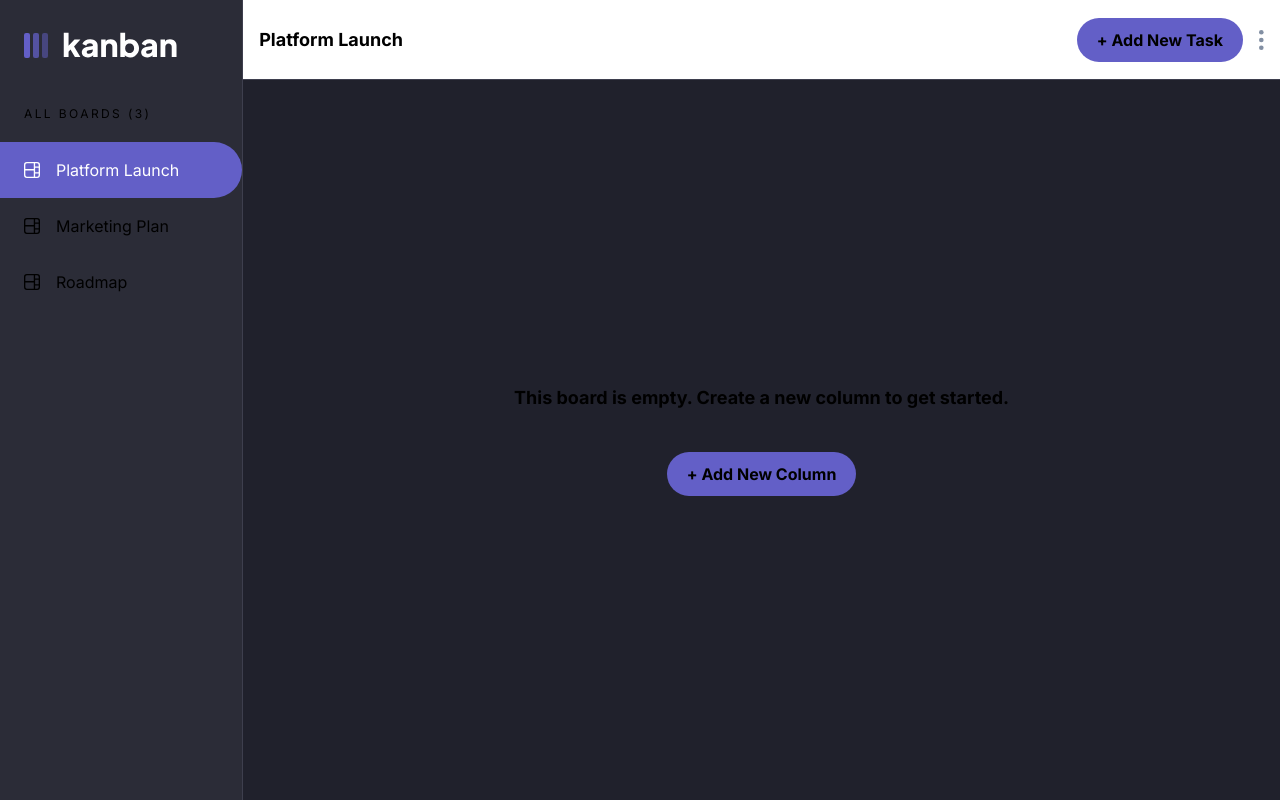
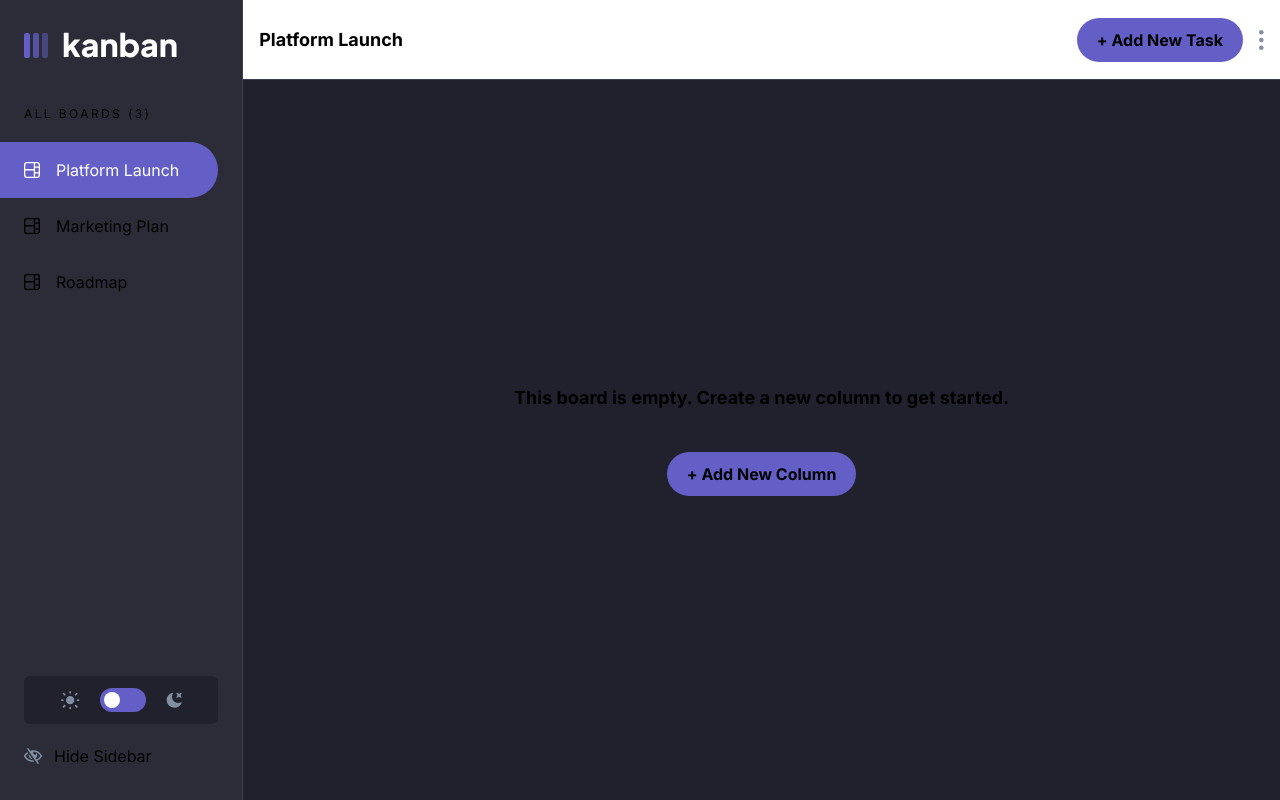
Before and after one commit to RogelioCamargo/kanban-task-management, a Next.js app: page / in a window 1280 px wide. Built offline with nearby package versions, Linux system fonts and the light colour scheme.

Commit message:
Create theme toggler component

```diff
--- a/app/globals.css
+++ b/app/globals.css
@@ -16,8 +16,9 @@
   }
 }
 
-html, body {
-	height: 100%;
+html,
+body {
+  height: 100%;
 }
 
 body {
@@ -31,11 +32,70 @@
 }
 
 main {
-	height: calc(100% - 64px);
+  height: calc(100% - 64px);
 }
 
 @media (min-width: 768px) {
-	main {
-		height: calc(100% - 80px);
-	}
+  main {
+    height: calc(100% - 80px);
+  }
 }
+
+/* Slider CSS */
+
+.switch {
+  position: relative;
+  display: inline-block;
+  width: 46px;
+  height: 24px;
+}
+
+.switch input {
+  opacity: 0;
+  width: 0;
+  height: 0;
+}
+
+
+.slider {
+  position: absolute;
+  cursor: pointer;
+  top: 0;
+  left: 0;
+  right: 0;
+  bottom: 0;
+	background-color: #635FC7;
+  -webkit-transition: 0.4s;
+  transition: 0.4s;
+}
+
+/* Round Ball The Slides */
+.slider:before {
+  position: absolute;
+  content: "";
+  height: 16px;
+  width: 16px;
+  left: 4px;
+  bottom: 4px;
+  background-color: white;
+  -webkit-transition: 0.4s;
+  transition: 0.4s;
+}
+
+input:focus + .slider {
+  box-shadow: 0 0 1px #635FC7;
+}
+
+input:checked + .slider:before {
+  -webkit-transform: translateX(22px);
+  -ms-transform: translateX(22px);
+  transform: translateX(22px);
+}
+
+.slider.round {
+  border-radius: 24px;
+}
+
+.slider.round:before {
+  border-radius: 50%;
+}
--- a/components/Aside.tsx
+++ b/components/Aside.tsx
@@ -1,8 +1,9 @@
 import { boards } from "@/data";
+import ThemeToggler from "./ThemeToggler";
 
 export default function Aside() {
   return (
-    <aside className="hidden md:flex flex-col gap-12 py-8 bg-gray-500 h-full w-[260px] lg:w-[300px] border-r border-gray-400">
+    <aside className="hidden md:flex flex-col gap-12 py-8 bg-gray-500 h-full w-[300px] border-r border-gray-400">
       <div className="pl-6">
         <svg width="153" height="26" xmlns="http://www.w3.org/2000/svg">
           <g fill="none" fill-rule="evenodd">
@@ -19,11 +20,12 @@
           </g>
         </svg>
       </div>
-      <div className="dark:text-gray-300">
+      <div className="dark:text-gray-300 flex flex-col justify-between h-full">
+        <div>
           <h2 className="uppercase text-xs tracking-[2.4px] mb-5 pl-6">
             All Boards ({boards.length})
           </h2>
-        <ul>
+          <ul className="pr-6">
             {boards.map((board, index) => {
               return (
                 <li
@@ -33,7 +35,11 @@
                     index == 0 ? "bg-primary text-white rounded-r-full" : "",
                   ].join(" ")}
                 >
-                <svg width="16" height="16" xmlns="http://www.w3.org/2000/svg">
+                  <svg
+                    width="16"
+                    height="16"
+                    xmlns="http://www.w3.org/2000/svg"
+                  >
                     <path
                       d="M0 2.889A2.889 2.889 0 0 1 2.889 0H13.11A2.889 2.889 0 0 1 16 2.889V13.11A2.888 2.888 0 0 1 13.111 16H2.89A2.889 2.889 0 0 1 0 13.111V2.89Zm1.333 5.555v4.667c0 .859.697 1.556 1.556 1.556h6.889V8.444H1.333Zm8.445-1.333V1.333h-6.89A1.556 1.556 0 0 0 1.334 2.89V7.11h8.445Zm4.889-1.333H11.11v4.444h3.556V5.778Zm0 5.778H11.11v3.11h2a1.556 1.556 0 0 0 1.556-1.555v-1.555Zm0-7.112V2.89a1.555 1.555 0 0 0-1.556-1.556h-2v3.111h3.556Z"
                       fill="currentColor"
@@ -45,6 +51,19 @@
             })}
           </ul>
         </div>
+        <div className="px-6">
+          <ThemeToggler />
+          <div className="flex items-center gap-3 mt-5">
+            <svg width="18" height="16" xmlns="http://www.w3.org/2000/svg">
+              <path
+                d="M8.522 11.223a4.252 4.252 0 0 1-3.654-5.22l3.654 5.22ZM9 12.25A8.685 8.685 0 0 1 1.5 8a8.612 8.612 0 0 1 2.76-2.864l-.86-1.23A10.112 10.112 0 0 0 .208 7.238a1.5 1.5 0 0 0 0 1.524A10.187 10.187 0 0 0 9 13.75c.414 0 .828-.025 1.239-.074l-1-1.43A8.88 8.88 0 0 1 9 12.25Zm8.792-3.488a10.14 10.14 0 0 1-4.486 4.046l1.504 2.148a.375.375 0 0 1-.092.523l-.648.453a.375.375 0 0 1-.523-.092L3.19 1.044A.375.375 0 0 1 3.282.52L3.93.068a.375.375 0 0 1 .523.092l1.735 2.479A10.308 10.308 0 0 1 9 2.25c3.746 0 7.031 2 8.792 4.988a1.5 1.5 0 0 1 0 1.524ZM16.5 8a8.674 8.674 0 0 0-6.755-4.219A1.75 1.75 0 1 0 12.75 5v-.001a4.25 4.25 0 0 1-1.154 5.366l.834 1.192A8.641 8.641 0 0 0 16.5 8Z"
+                fill="#828FA3"
+              />
+            </svg>
+            <span>Hide Sidebar</span>
+          </div>
+        </div>
+      </div>
     </aside>
   );
 }
--- /dev/null
+++ b/components/ThemeToggler.tsx
@@ -0,0 +1,22 @@
+export default function ThemeToggler() {
+  return (
+    <div className="flex justify-center items-center gap-5 bg-gray-600 py-3 rounded-md">
+      <svg width="19" height="19" xmlns="http://www.w3.org/2000/svg">
+        <path
+          d="M9.167 15.833a.833.833 0 0 1 .833.834v.833a.833.833 0 0 1-1.667 0v-.833a.833.833 0 0 1 .834-.834ZM3.75 13.75a.833.833 0 0 1 .59 1.422l-1.25 1.25a.833.833 0 0 1-1.18-1.178l1.25-1.25a.833.833 0 0 1 .59-.244Zm10.833 0c.221 0 .433.088.59.244l1.25 1.25a.833.833 0 0 1-1.179 1.178l-1.25-1.25a.833.833 0 0 1 .59-1.422ZM9.167 5a4.167 4.167 0 1 1 0 8.334 4.167 4.167 0 0 1 0-8.334Zm-7.5 3.333a.833.833 0 0 1 0 1.667H.833a.833.833 0 1 1 0-1.667h.834Zm15.833 0a.833.833 0 0 1 0 1.667h-.833a.833.833 0 0 1 0-1.667h.833Zm-1.667-6.666a.833.833 0 0 1 .59 1.422l-1.25 1.25a.833.833 0 1 1-1.179-1.178l1.25-1.25a.833.833 0 0 1 .59-.244Zm-13.333 0c.221 0 .433.088.59.244l1.25 1.25a.833.833 0 0 1-1.18 1.178L1.91 3.09a.833.833 0 0 1 .59-1.422ZM9.167 0A.833.833 0 0 1 10 .833v.834a.833.833 0 1 1-1.667 0V.833A.833.833 0 0 1 9.167 0Z"
+          fill="#828FA3"
+        />
+      </svg>
+      <label className="switch">
+        <input type="checkbox" />
+        <span className="slider round"></span>
+      </label>
+      <svg width="16" height="16" xmlns="http://www.w3.org/2000/svg">
+        <path
+          d="M6.474.682c.434-.11.718.406.481.78A6.067 6.067 0 0 0 6.01 4.72c0 3.418 2.827 6.187 6.314 6.187.89.002 1.77-.182 2.584-.54.408-.18.894.165.724.57-1.16 2.775-3.944 4.73-7.194 4.73-4.292 0-7.771-3.41-7.771-7.615 0-3.541 2.466-6.518 5.807-7.37Zm8.433.07c.442-.294.969.232.674.674l-.525.787a1.943 1.943 0 0 0 0 2.157l.525.788c.295.441-.232.968-.674.673l-.787-.525a1.943 1.943 0 0 0-2.157 0l-.786.525c-.442.295-.97-.232-.675-.673l.525-.788a1.943 1.943 0 0 0 0-2.157l-.525-.787c-.295-.442.232-.968.674-.673l.787.525a1.943 1.943 0 0 0 2.157 0Z"
+          fill="#828FA3"
+        />
+      </svg>
+    </div>
+  );
+}
```
Lines whose indentation alone changed are shown as unchanged.
